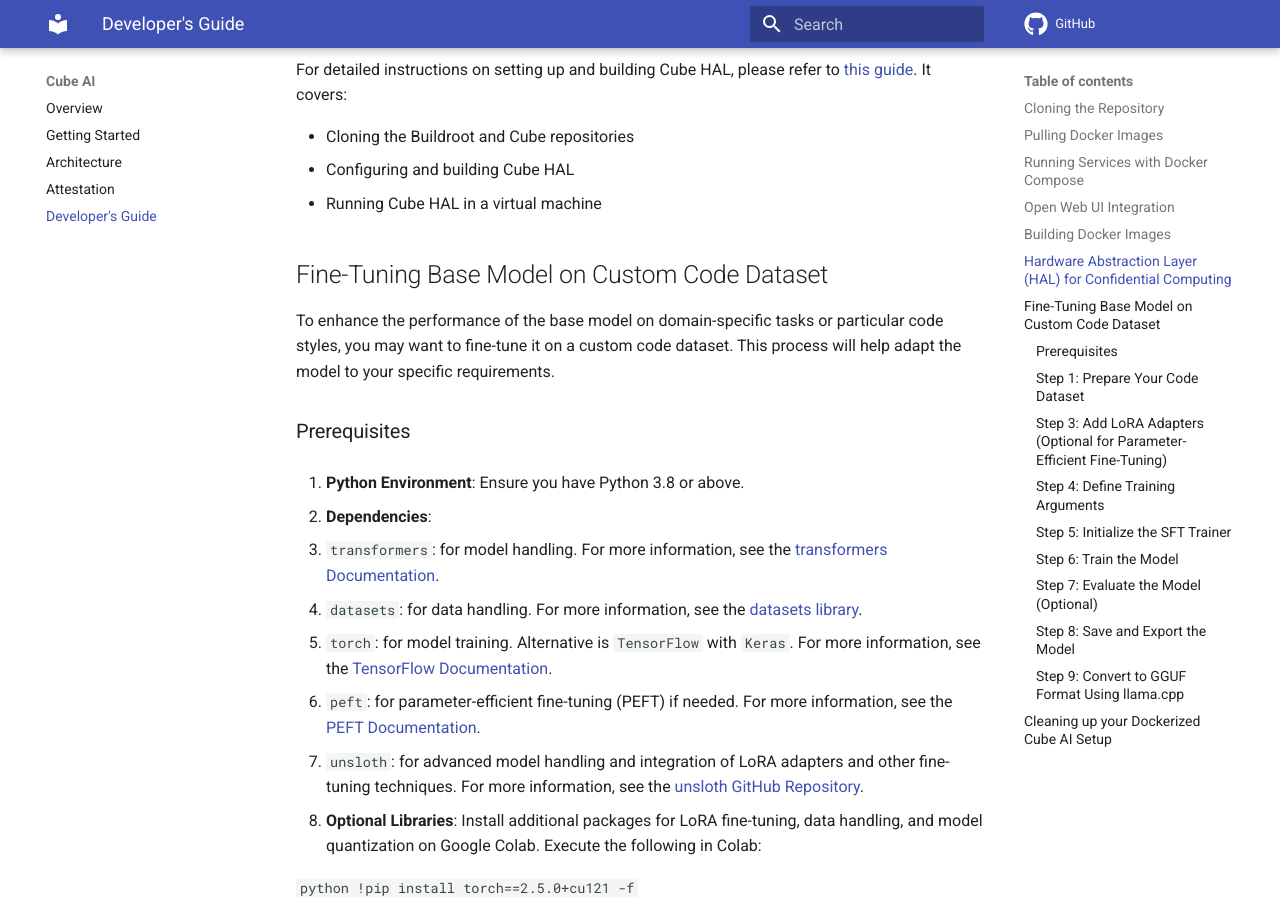
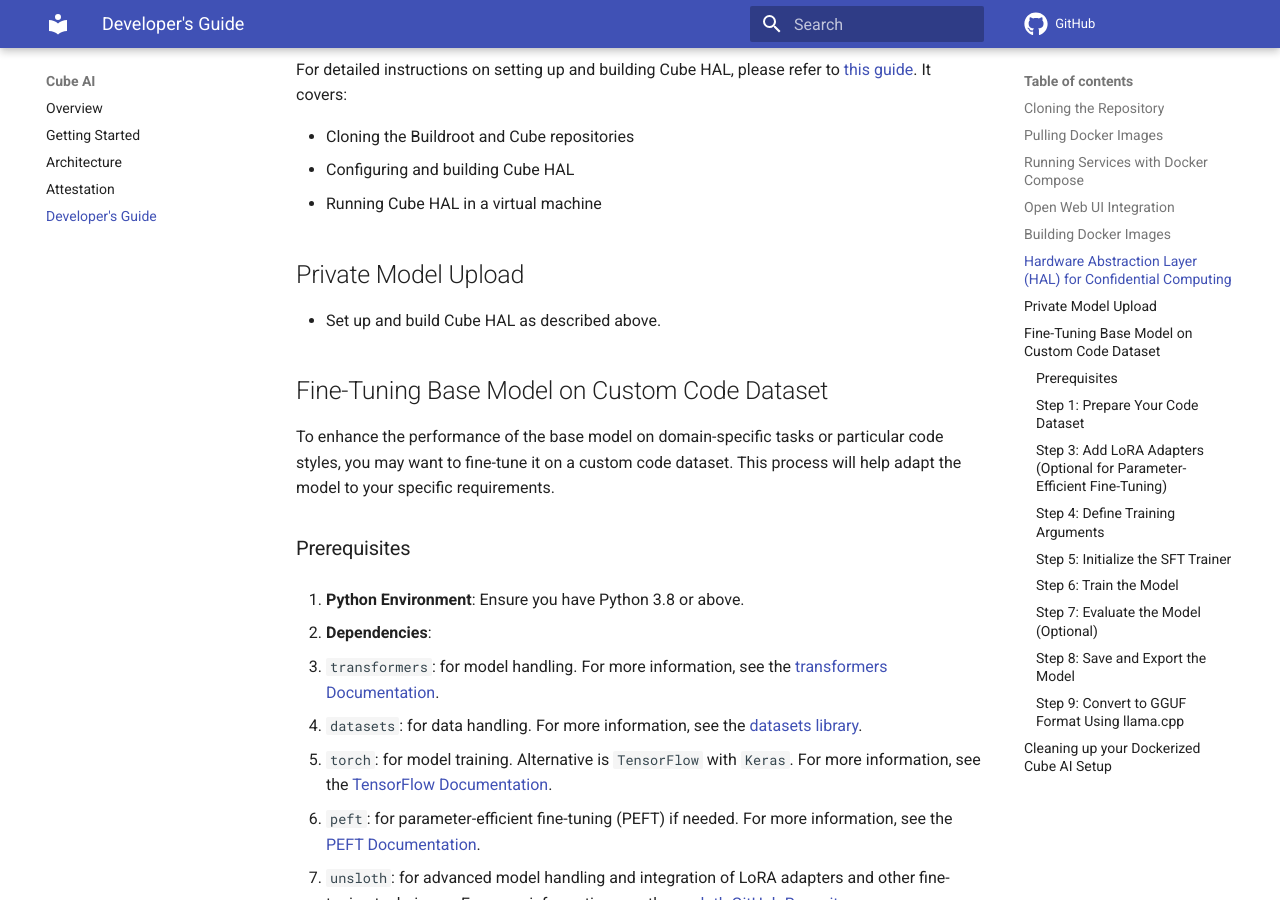
Before and after one commit to ultravioletrs/cube-docs, an MkDocs documentation site: the page built from docs/developer-guide.md, in a window 1280 px wide and 900 px high, scrolled down 2008 px. Built offline with MkDocs 1.6.1 and Material for MkDocs 9.7.7, drawn with Linux system fonts in a browser that asks for light colours; comment, search, counter and statistics services are not loaded.

Commit message:
First commit
Signed-off-by: JeffMboya <jangina.mboya@gmail.com>

```diff
--- a/docs/developer-guide.md
+++ b/docs/developer-guide.md
@@ -80,6 +80,10 @@ For detailed instructions on setting up and building Cube HAL, please refer to [
 - Cloning the Buildroot and Cube repositories
 - Configuring and building Cube HAL
 - Running Cube HAL in a virtual machine
+
+## Private Model Upload
+
+- Set up and build Cube HAL as described above.
 
 ## Fine-Tuning Base Model on Custom Code Dataset
 
```
